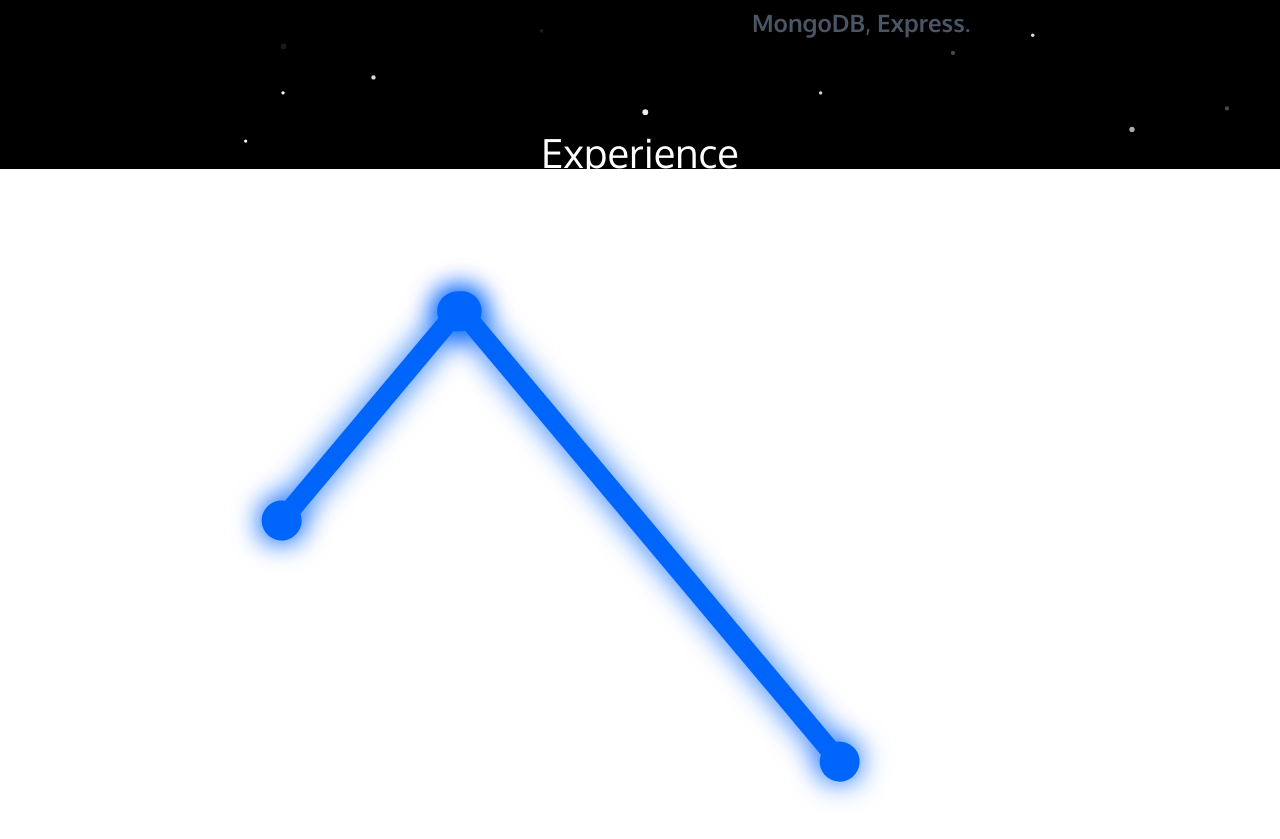
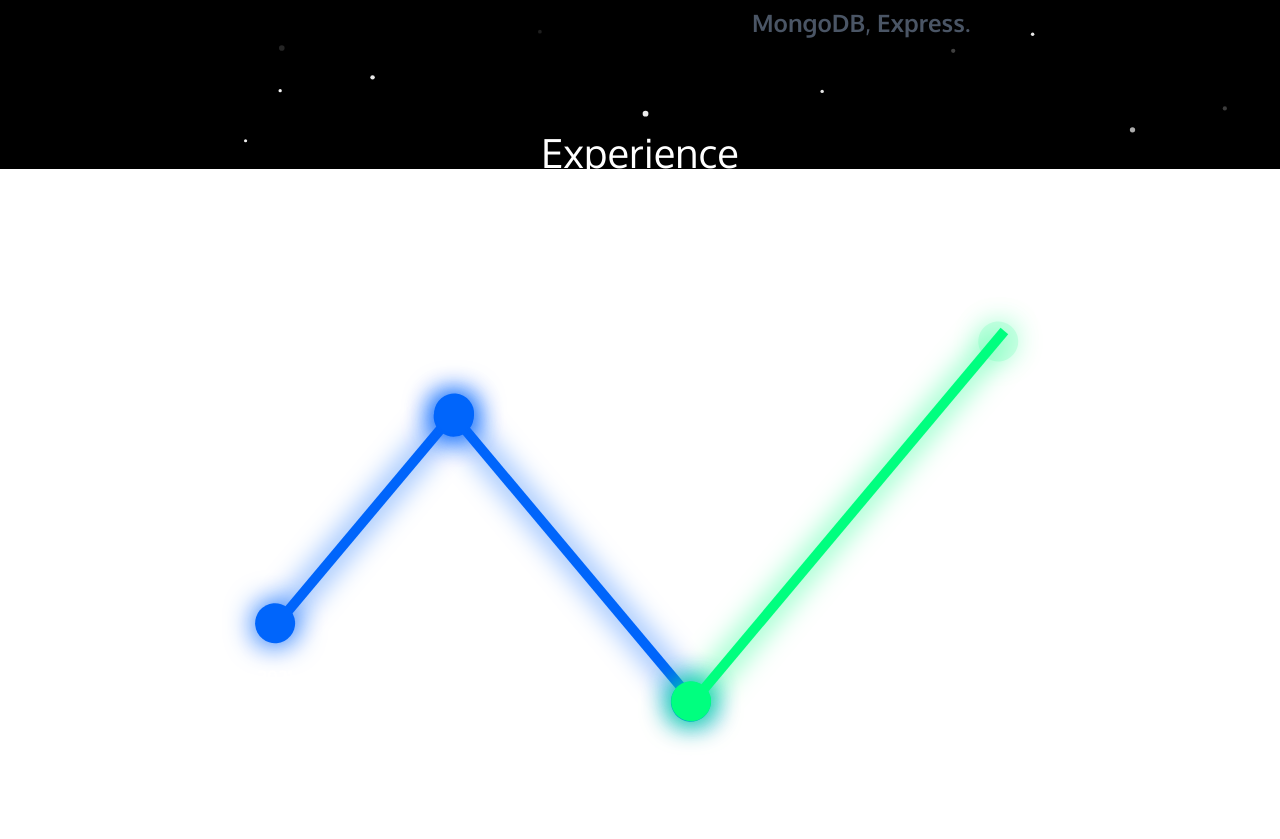
Before and after one commit to Nithish-kumar-18-JS/portfolio, a Next.js app: page / in a window 1280 px wide. Shown: the part 631-1470 px from the top of the page. Built offline with nearby package versions, Linux system fonts and the light colour scheme.

Commit message:
add the fixes for animation

```diff
--- /dev/null
+++ b/src/components/ExperienceSection copy.tsx
@@ -0,0 +1,217 @@
+'use client'
+
+import React from 'react';
+import { useRef } from 'react';
+import gsap from 'gsap';
+import { useGSAP } from '@gsap/react';
+
+const ExperienceSection = () => {
+  const container = useRef<HTMLDivElement>(null);
+  useGSAP(() => {
+    const targets = container.current;
+    // Zoom in out effect for ex_1_text
+
+    gsap.registerEffect({
+      name: "fadeIn",
+      effect: (targets: Element | Element[], config: { duration: number }) => {
+        return gsap.to(targets, { duration: config.duration, opacity: 1 });
+      },
+      defaults: { duration: 2 },
+      extendTimeline: true,
+    });
+
+  // timeline_1_up it should height increase 0 to 300px from down to up
+  const tl = gsap.timeline();
+  // 1. Fade in start circle (bottom)
+  tl.to('.timeline_1_circle_start', {
+    opacity: 1,
+    duration: 0.4,
+    ease: 'power1.out',
+  })
+
+  // 2. Grow the line upward
+  .to('.timeline_1_line', {
+    scaleY: -1,
+    opacity: 1,
+    duration: 1,
+  })
+
+  // 3. Fade in end circle (top)
+  .to('.timeline_1_circle_end', {
+    opacity: 1,
+    duration: 0.4,
+    ease: 'power1.out',
+  })
+  // Fade in exp_text_1 FIRST
+  tl.to('.exp_text_1', {
+    opacity: 1,
+    duration: 0.4,
+    ease: 'power1.out',
+  })
+  // Then fade in exp_text_2 SECOND
+  .to('.exp_text_2', {
+    opacity: 1,
+    duration: 0.3,
+    ease: 'power1.out',
+  });
+
+
+  // timeline 2
+  tl.to('.timeline_2_circle_start', {
+    opacity: 1,
+    duration: 0.4,
+    ease: 'power1.out',
+  })
+  // 2. Grow the line upward
+  .to('.timeline_2_line', {
+    scaleY: -1,
+    opacity: 1,
+    duration: 1,
+  })
+  // 3. Fade in end circle (top)
+  .to('.timeline_2_circle_end', {
+    opacity: 1,
+    duration: 0.4,
+    ease: 'power1.out',
+  })
+
+  // Fade in exp_text_2 FIRST
+  tl.to('.exp_text_2', {
+    opacity: 1,
+    duration: 0.4,
+    ease: 'power1.out',
+  })
+
+  // timeline_3_up it should height increase 0 to 300px from down to up
+  tl.to('.timeline_3_circle_start', {
+    opacity: 1,
+    duration: 0.4,
+    ease: 'power1.out',
+  })
+  // 2. Grow the line upward
+  .to('.timeline_3_line', {
+    scaleY: -1,
+    opacity: 1,
+    duration: 1,
+  })
+  // 3. Fade in end circle (top)
+  .to('.timeline_3_circle_end', {
+    opacity: 1,
+    duration: 0.4,
+    ease: 'power1.out',
+  })
+
+  // Fade in exp_text_3 FIRST
+  tl.to('.exp_text_3', {
+    opacity: 1,
+    duration: 0.4,
+    ease: 'power1.out',
+  })
+
+  // timeline_4_up it should height increase 0 to 300px from down to up
+  tl.to('.timeline_4_circle_start', {
+    opacity: 1,
+    duration: 0.4,
+    ease: 'power1.out',
+  })
+  // 2. Grow the line upward
+  .to('.timeline_4_line', {
+    scaleY: -1,
+    opacity: 1,
+    duration: 1,
+  })
+  // 3. Fade in end circle (top)
+  .to('.timeline_4_circle_end', {
+    opacity: 1,
+    duration: 0.4,
+    ease: 'power1.out',
+  })
+
+  // Fade in exp_text_4 FIRST
+  tl.to('.exp_text_4', {
+    opacity: 1,
+    duration: 0.4,
+    ease: 'power1.out',
+  })
+
+  // timeline_5_up it should height increase 0 to 300px from down to up
+  tl.to('.timeline_5_circle_start', {
+    opacity: 1,
+    duration: 0.4,
+    ease: 'power1.out',
+  })
+  // 2. Grow the line upward
+  .to('.timeline_5_line', {
+    scaleY: -1,
+    opacity: 1,
+    duration: 1,
+  })
+  // 3. Fade in end circle (top)
+  .to('.timeline_5_circle_end', {
+    opacity: 1,
+    duration: 0.4,
+    ease: 'power1.out',
+  })
+
+  // Fade in exp_text_5 FIRST
+  tl.to('.exp_text_5', {
+    opacity: 1,
+    duration: 0.4,
+    ease: 'power1.out',
+  })
+
+  }, []); // empty dependency array since we want this to run once on mount
+
+
+  return (
+   <div className='flex items-center justify-center flex-col relative'>
+     <h1 className='text-[#ffffff] text-[40px]'>Experience</h1>
+     {/* Experience Timeline using gsap*/}
+     <div className='w-[80%] h-[600px] mt-90 relative flex flex-col justify-center'>
+        {/* starting time line 1 */}
+        <div className="timeline_1_line w-[20px] h-[300px] absolute bg-[#0065FB] left-[70px] -top-[30px] rotate-[220deg] origin-bottom scale-y-0 opacity-0 shadow-[0_0_30px_#0065FB]">
+        {/* Bottom Start Circle */}
+        <div className="timeline_1_circle_start w-[40px] h-[40px] rounded-full bg-[#0065FB] absolute -left-[10px] top-[265px] opacity-0 shadow-[0_0_30px_#0065FB]">
+        </div>
+        {/* Top End Circle */}
+        <div className="timeline_1_circle_end w-[40px] h-[40px] rounded-full bg-[#0065FB] absolute -right-[10px] -top-[8px] opacity-0 shadow-[0_0_30px_#0065FB]"></div>
+        </div>
+        {/* timeline 2 */}
+        <div className="timeline_2_line w-[20px] h-[400px] absolute bg-[#0065FB] left-63 top-10 -rotate-[220deg] origin-top scale-y-0 opacity-0 shadow-[0_0_30px_#0065FB]">
+        {/* Bottom Start Circle */}
+        {/* Top End Circle */}
+        <div className="timeline_2_circle_end w-[40px] h-[40px] rounded-full bg-[#0065FB] absolute -right-[10px] -top-[8px] opacity-0 shadow-[0_0_30px_#0065FB]" />
+        <div>
+        </div>
+      </div>
+
+        {/* timeline 3 */}
+        <div className="timeline_3_line w-[20px] h-[500px] absolute bg-[#00FF7F] left-125  -top-[150px] rotate-[220deg] origin-bottom scale-y-0 opacity-0 shadow-[0_0_30px_#00FF7F]">
+        {/* Bottom Start Circle */}
+        <div className="timeline_3_circle_start w-[40px] h-[40px] rounded-full bg-[#00FF7F] absolute -left-[10px] top-[465px] opacity-0 shadow-[0_0_30px_#00FF7F]" />
+        {/* Top End Circle */}
+        <div className="timeline_3_circle_end w-[40px] h-[40px] rounded-full bg-[#00FF7F] absolute -right-[10px] -top-[8px] opacity-0 shadow-[0_0_30px_#00FF7F]" />
+        </div>
+
+        {/* timeline 4 */}
+        <div className="timeline_4_line w-[20px] h-[300px] absolute bg-[#00FF7F] left-201 -top-[332px] rotate-[321deg] origin-bottom scale-y-0 opacity-0 shadow-[0_0_30px_#00FF7F]">
+        {/* Bottom Start Circle */}
+        <div className="timeline_4_circle_start w-[40px] h-[40px] rounded-full bg-[#00FF7F] absolute -left-[10px] top-[265px] opacity-0 shadow-[0_0_30px_#00FF7F]" />
+        {/* Top End Circle */}
+        <div className="timeline_4_circle_end w-[40px] h-[40px] rounded-full bg-[#00FF7F] absolute -right-[10px] -top-[8px] opacity-0 shadow-[0_0_30px_#00FF7F]" />
+        </div>
+
+        {/* timeline 5 */}
+        <div className="timeline_5_line w-[20px] h-[600px] absolute bg-[#FF0000] left-245 -top-[399px] rotate-[213deg] origin-bottom scale-y-0 opacity-0 shadow-[0_0_30px_#FF0000]">
+        {/* Bottom Start Circle */}
+        <div className="timeline_5_circle_start w-[40px] h-[40px] rounded-full bg-[#FF0000] absolute -left-[10px] top-[570px] opacity-0 shadow-[0_0_30px_#FF0000]" />
+        {/* Top End Circle */}
+        <div className="timeline_5_circle_end w-[40px] h-[40px] rounded-full bg-[#FF0000] absolute -right-[10px] -top-[8px] opacity-0 shadow-[0_0_30px_#FF0000]" />
+        </div>
+     </div>
+
+   </div>
+  );
+}
+
+export default ExperienceSection;
--- a/src/components/ExperienceSection.tsx
+++ b/src/components/ExperienceSection.tsx
@@ -1,111 +1,110 @@
-'use client'
+'use client';
 
-import React from 'react';
-import { useRef } from 'react';
+import React, { useRef } from 'react';
 import gsap from 'gsap';
 import { useGSAP } from '@gsap/react';
 
 const ExperienceSection = () => {
   const container = useRef<HTMLDivElement>(null);
+
   useGSAP(() => {
-    const targets = container.current;
-    // Zoom in out effect for ex_1_text
+    const tl = gsap.timeline();
 
-    gsap.registerEffect({
-      name: "fadeIn",
-      effect: (targets: Element | Element[], config: { duration: number }) => {
-        return gsap.to(targets, { duration: config.duration, opacity: 1 });
-      },
-      defaults: { duration: 2 },
-      extendTimeline: true,
-    });
+    const animateTimeline = (
+      lineClass: string,
+      startCircle: string,
+      endCircle: string,
+      textClass: string
+    ) => {
+      tl.to(startCircle, { opacity: 1, duration: 0.4, ease: 'power1.out' })
+        .to(lineClass, { scaleY: -1, opacity: 1, duration: 1 })
+        .to(endCircle, { opacity: 1, duration: 0.4, ease: 'power1.out' })
+        .to(textClass, { opacity: 1, duration: 0.4, ease: 'power1.out' });
+    };
 
-  // timeline_1_up it should height increase 0 to 300px from down to up
-  const tl = gsap.timeline();
-  // 1. Fade in start circle (bottom)
-  tl.to('.timeline_1_circle_start', {
-    opacity: 1,
-    duration: 0.4,
-    ease: 'power1.out',
-  })
-
-  // 2. Grow the line upward
-  .to('.timeline_1_line', {
-    scaleY: -1,
-    opacity: 1,
-    duration: 1,
-  })
-
-  // 3. Fade in end circle (top)
-  .to('.timeline_1_circle_end', {
-    opacity: 1,
-    duration: 0.4,
-    ease: 'power1.out',
-  })
-  // Fade in exp_text_1 FIRST
-  tl.to('.exp_text_1', {
-    opacity: 1,
-    duration: 0.4,
-    ease: 'power1.out',
-  })
-  // Then fade in exp_text_2 SECOND
-  .to('.exp_text_2', {
-    opacity: 1,
-    duration: 0.3,
-    ease: 'power1.out',
-  });
-
-
-  // timeline 2
-  tl.to('.timeline_2_circle_start', {
-    opacity: 1,
-    duration: 0.4,
-    ease: 'power1.out',
-  })
-  // 2. Grow the line upward
-  .to('.timeline_2_line', {
-    scaleY: -1,
-    opacity: 1,
-    duration: 1,
-  })
-  // 3. Fade in end circle (top)
-  .to('.timeline_2_circle_end', {
-    opacity: 1,
-    duration: 0.4,
-    ease: 'power1.out',
-  })
-
-  }, []); // empty dependency array since we want this to run once on mount
-
+    animateTimeline('.timeline_1_line', '.timeline_1_circle_start', '.timeline_1_circle_end', '.exp_text_1');
+    animateTimeline('.timeline_2_line', '.timeline_2_circle_start', '.timeline_2_circle_end', '.exp_text_2');
+    animateTimeline('.timeline_3_line', '.timeline_3_circle_start', '.timeline_3_circle_end', '.exp_text_3');
+    animateTimeline('.timeline_4_line', '.timeline_4_circle_start', '.timeline_4_circle_end', '.exp_text_4');
+    animateTimeline('.timeline_5_line', '.timeline_5_circle_start', '.timeline_5_circle_end', '.exp_text_5');
+  }, []);
 
   return (
-   <div className='flex items-center justify-center flex-col'>
-     <h1 className='text-[#ffffff] text-[40px]'>Experience</h1>
-     {/* Experience Timeline using gsap*/}
-     <div className='mt-20 w-[80%] h-[600px] relative flex flex-col justify-center'>
-        {/* starting time line 1 */}
-        <div className="timeline_1_line w-[20px] h-[300px] absolute bg-[#0065FB] left-[70px] -top-[30px] rotate-[220deg] origin-bottom scale-y-0 opacity-0 shadow-[0_0_30px_#0065FB]">
-        {/* Bottom Start Circle */}
-        <div className="timeline_1_circle_start w-[40px] h-[40px] rounded-full bg-[#0065FB] absolute -left-[10px] top-[265px] opacity-0 shadow-[0_0_30px_#0065FB]" />
-        {/* Top End Circle */}
-        <div className="timeline_1_circle_end w-[40px] h-[40px] rounded-full bg-[#0065FB] absolute -right-[10px] -top-[8px] opacity-0 shadow-[0_0_30px_#0065FB]" />
-        </div>
+    <div ref={container} className="flex items-center justify-center flex-col relative">
+      <h1 className="text-white text-[40px]">Experience</h1>
 
-        {/* timeline 2 */}
-        <div className="timeline_2_line w-[20px] h-[600px] absolute bg-[#0065FB] left-63 top-10 -rotate-[220deg] origin-top scale-y-0 opacity-0 shadow-[0_0_30px_#0065FB]">
-        {/* Bottom Start Circle */}
-        <div className="timeline_2_circle_start w-[40px] h-[40px] rounded-full bg-[#0065FB] absolute -left-[10px] top-[580px] opacity-0 shadow-[0_0_30px_#0065FB]" />
-        {/* Top End Circle */}
-        <div className="timeline_2_circle_end w-[40px] h-[40px] rounded-full bg-[#0065FB] absolute -right-[10px] -top-[8px] opacity-0 shadow-[0_0_30px_#0065FB]" />
-        <div>
-        </div>
+      <div className="w-[80%] h-[1200px] relative flex flex-col justify-center mt-[20%]">
+
+        {/* Timeline Items */}
+        {[
+          { id: 1, left: '70px', top: '-70px', height: '300px', color: '#0065FB', rotate: '220deg' },
+          { id: 2, left: '505px', top: '-94px', height: '400px', color: '#0065FB', rotate: '-220deg' },
+          { id: 3, left: '486px', top: '-192px', height: '500px', color: '#00FF7F', rotate: '220deg' },
+          { id: 4, left: '792px', top: '-375px', height: '300px', color: '#00FF7F', rotate: '321deg' },
+          { id: 5, left: '965px', top: '-436px', height: '600px', color: '#FF0000', rotate: '213deg' },
+        ].map((item) => (
+          <div
+            key={item.id}
+            className={`timeline_${item.id}_line absolute w-[10px]`}
+            style={{
+              height: item.height,
+              backgroundColor: item.color,
+              left: item.left,
+              top: item.top,
+              transform: `rotate(${item.rotate}) scaleY(0)`,
+              transformOrigin: 'bottom',
+              opacity: 0,
+              boxShadow: `0 0 30px ${item.color}`,
+            }}
+          >
+            {/* Start Circle */}
+            <div
+              className={`timeline_${item.id}_circle_start w-[40px] h-[40px] rounded-full absolute`}
+              style={{
+                backgroundColor: item.color,
+                top: `calc(${item.height} - 35px)`,
+                left: '-13px',
+                opacity: 0,
+                boxShadow: `0 0 30px ${item.color}`,
+              }}
+            />
+            {/* End Circle */}
+            <div
+              className={`timeline_${item.id}_circle_end w-[40px] h-[40px] rounded-full absolute`}
+              style={{
+                backgroundColor: item.color,
+                top: '-8px',
+                right: '-13px',
+                opacity: 0,
+                boxShadow: `0 0 30px ${item.color}`,
+              }}
+            />
+          </div>
+        ))}
+
+        {/* Texts */}
+        {[
+          { id: 1, left: '1%', top: '19%', text: '2020 - 2021 - Started Learning MERN Stack Completed Udemy Course' },
+          { id: 2, left: '13%', top: '-14%', text: '2020 - 2021 - Started Learning MERN Stack Completed Udemy Course' },
+          { id: 3, left: '30%', top: '26%', text: '2020 - 2021 - Started Learning MERN Stack Completed Udemy Course' },
+          { id: 4, left: '52%', top: '-20%', text: '2020 - 2021 - Started Learning MERN Stack Completed Udemy Course' },
+          { id: 5, left: '64%', top: '14%', text: '2020 - 2021 - Started Learning MERN Stack Completed Udemy Course' },
+
+        ].map((item, i) => (
+          <p
+            key={i}
+            className={`exp_text_${item.id} text-white text-[18px] w-[200px] mt-[30px] opacity-0 absolute`}
+            style={{
+              left: item.left,
+              top: item.top,
+            }}
+          >
+            {item.text}
+          </p>
+        ))}
       </div>
-
-        {/* timeline 3 */}
-
-     </div>
-   </div>
+    </div>
   );
-}
+};
 
 export default ExperienceSection;
```
